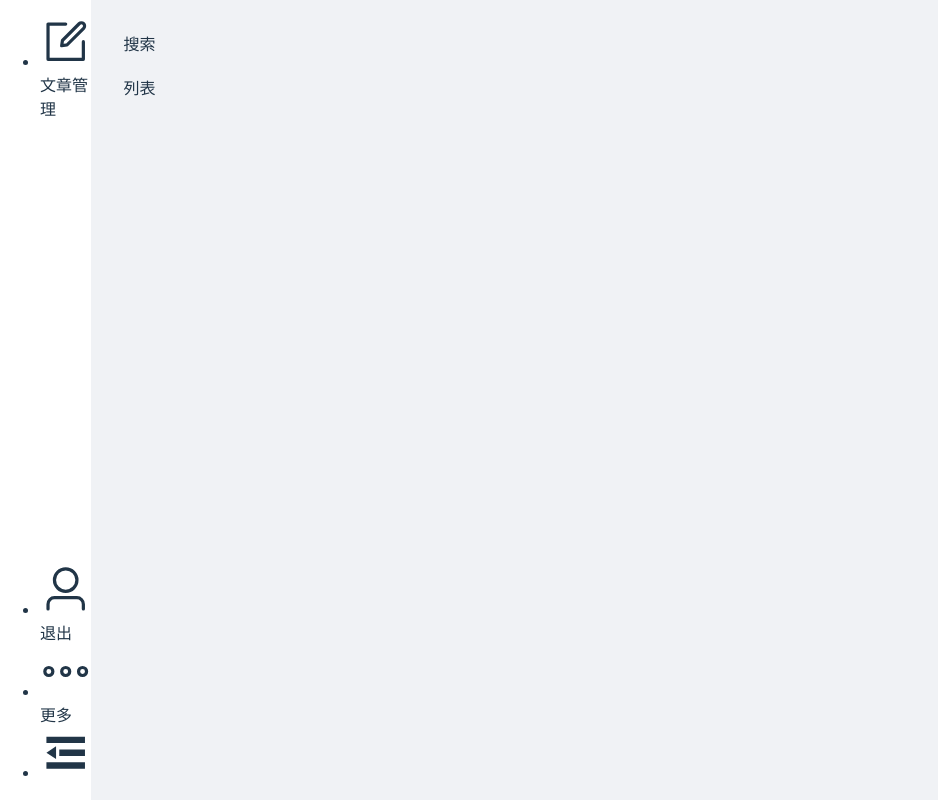
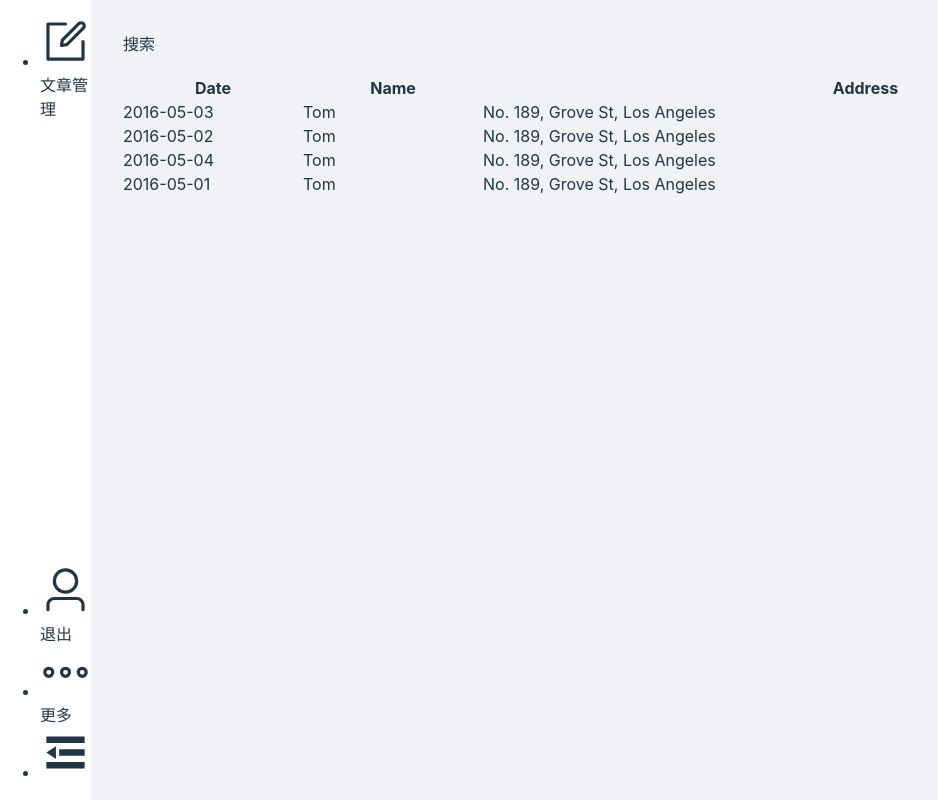
Before and after one commit to wangzhipeng666/copy-jd, a Vue app in the folder my-vue-app/: page /article in a window 1280 px wide. Shown: the whole page, without its empty margins (0-938 px from the left). Built offline with nearby package versions, Linux system fonts and the light colour scheme.

Commit message:
文章列表样式

```diff
--- /dev/null
+++ b/my-vue-app/src/components/articleManage/components/list.vue
@@ -0,0 +1,37 @@
+<template>
+  <el-table :data="tableData" style="width: 100%" stripe>
+    <el-table-column prop="date" label="Date" width="180" />
+    <el-table-column prop="name" label="Name" width="180" />
+    <el-table-column prop="address" label="Address" />
+  </el-table>
+</template>
+
+<script setup>
+import {} from 'vue'
+import { ElTable, ElTableColumn } from 'element-plus';
+
+const tableData = [
+  {
+    date: '2016-05-03',
+    name: 'Tom',
+    address: 'No. 189, Grove St, Los Angeles',
+  },
+  {
+    date: '2016-05-02',
+    name: 'Tom',
+    address: 'No. 189, Grove St, Los Angeles',
+  },
+  {
+    date: '2016-05-04',
+    name: 'Tom',
+    address: 'No. 189, Grove St, Los Angeles',
+  },
+  {
+    date: '2016-05-01',
+    name: 'Tom',
+    address: 'No. 189, Grove St, Los Angeles',
+  },
+]
+</script>
+
+<style lang="less" scoped></style>
--- a/my-vue-app/src/components/articleManage/index.vue
+++ b/my-vue-app/src/components/articleManage/index.vue
@@ -1,12 +1,15 @@
 <template>
     <div class="article">
         <el-card shadow="always" class="article-search">搜索</el-card>
-        <el-card shadow="always">列表</el-card>
+        <el-card shadow="always">
+            <articleList />
+        </el-card>
     </div>
 </template>
 
 <script setup>
 import { ElCard } from 'element-plus';
+import articleList from './components/list.vue'
 </script>
 
 <style lang="less" scoped>
```
